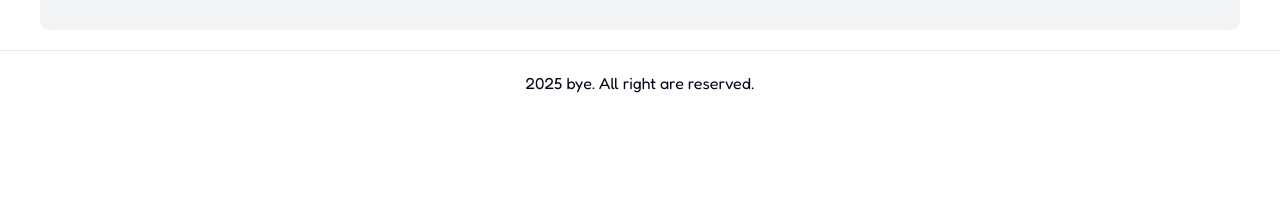
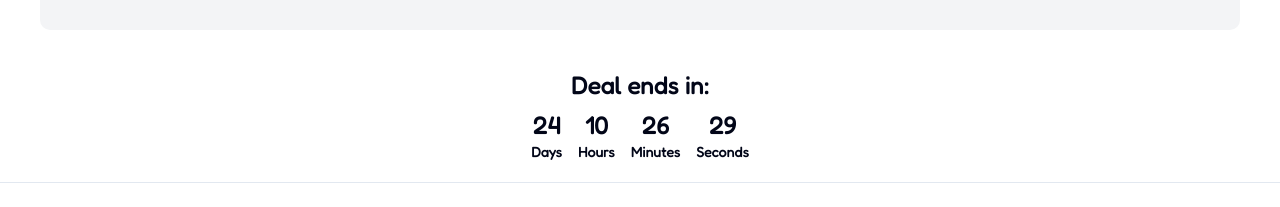
Before and after one commit to cmelonijs/negozio-online, a Next.js app: page / in a window 1280 px wide. Shown: the part 876-1083 px from the top of the page. Before the commit the page ends 991 px from the top, so only its background shows below. Built offline with nearby package versions, Linux system fonts and the light colour scheme; no server answers; the database is empty.

Commit message:
feat: deal countdoun functional!!!

```diff
--- a/app/(root)/page.tsx
+++ b/app/(root)/page.tsx
@@ -3,6 +3,7 @@ import { getLatestProducts } from "@/lib/actions/products.actions";
 import CarouselClient from "@/components/shared/carousel";
 import InfoComponent from "@/components/shared/infoComponent";
 import ViewProductsBtn from "@/components/shared/viewProductsBtn";
+import { CountdownTimer } from "@/components/shared/dealCountdown";
 
 const HomePage = async () => {
   const latestProducts = await getLatestProducts();
@@ -11,6 +12,8 @@ const HomePage = async () => {
     { id: 1, src: "/images/banner-1.jpg", alt: "Banner 1" },
     { id: 2, src: "/images/banner-2.jpg", alt: "Banner 2" },
   ];
+
+  const dealEndDate = new Date("2025-05-31T23:59:59");
 
   return (
     <>
@@ -21,6 +24,12 @@ const HomePage = async () => {
       <ProductList title="Newest Arrivals" data={latestProducts} />
       <ViewProductsBtn />
       <InfoComponent />
+      <div className="flex justify-center mt-8">
+        <div className="text-center">
+          <h2 className="text-2xl font-bold mb-2">Deal ends in:</h2>
+          <CountdownTimer finalDate={dealEndDate} />
+        </div>
+      </div>
     </div>
     </>
   );
--- /dev/null
+++ b/components/shared/dealCountdown.tsx
@@ -0,0 +1,62 @@
+"use client";
+
+import React, { useEffect, useState } from "react";
+
+type TimeLeft = {
+  days: number;
+  hours: number;
+  minutes: number;
+  seconds: number;
+};
+
+const calculateTimeLeft = (finalDate: Date): TimeLeft => {
+  //differencew -milliseconds betwn final date and current time
+  const difference = finalDate.getTime() - new Date().getTime();
+
+  const timeLeft: TimeLeft = {
+    //1000milliseconds in a second, 60 seconds in a minute, 60 minutes in an hour, 24 hours in a day
+    days: Math.floor(difference / (1000 * 60 * 60 * 24)),
+    //%24 -t get the remainder of the division, the hours left that dont complete a full day since days r displayed up top, here r remaining hours <24
+    hours: Math.floor((difference / (1000 * 60 * 60)) % 24),
+    //%60 -t get the remainder of the division, the minutes left that dont complete a full hour since hours r displayed up top, here r remaining minutes <60
+    minutes: Math.floor((difference / (1000 * 60)) % 60),
+    //%60 -t get the remainder of the division, the seconds left that dont complete a full minute since minutes r displayed up top, here r remaining seconds <60
+    seconds: Math.floor((difference / 1000) % 60),
+  };
+
+  return timeLeft;
+};
+
+export const CountdownTimer = ({ finalDate }: { finalDate: Date }) => {
+  const [timeLeft, setTimeLeft] = useState<TimeLeft>(() =>
+    calculateTimeLeft(finalDate)
+  );
+  useEffect(() => {
+    const timer = setInterval(() => {
+      setTimeLeft(calculateTimeLeft(finalDate));
+    }, 1000);
+    return () => clearInterval(timer);
+  }, [finalDate]);
+  const { days, hours, minutes, seconds } = timeLeft;
+
+  return (
+    <div className="flex gap-4 text-center text-lg md:text-2xl font-semibold">
+      <div>
+        <div>{days}</div>
+        <div className="text-sm">Days</div>
+      </div>
+      <div>
+        <div>{hours}</div>
+        <div className="text-sm">Hours</div>
+      </div>
+      <div>
+        <div>{minutes}</div>
+        <div className="text-sm">Minutes</div>
+      </div>
+      <div>
+        <div>{seconds}</div>
+        <div className="text-sm">Seconds</div>
+      </div>
+    </div>
+  );
+};
```
